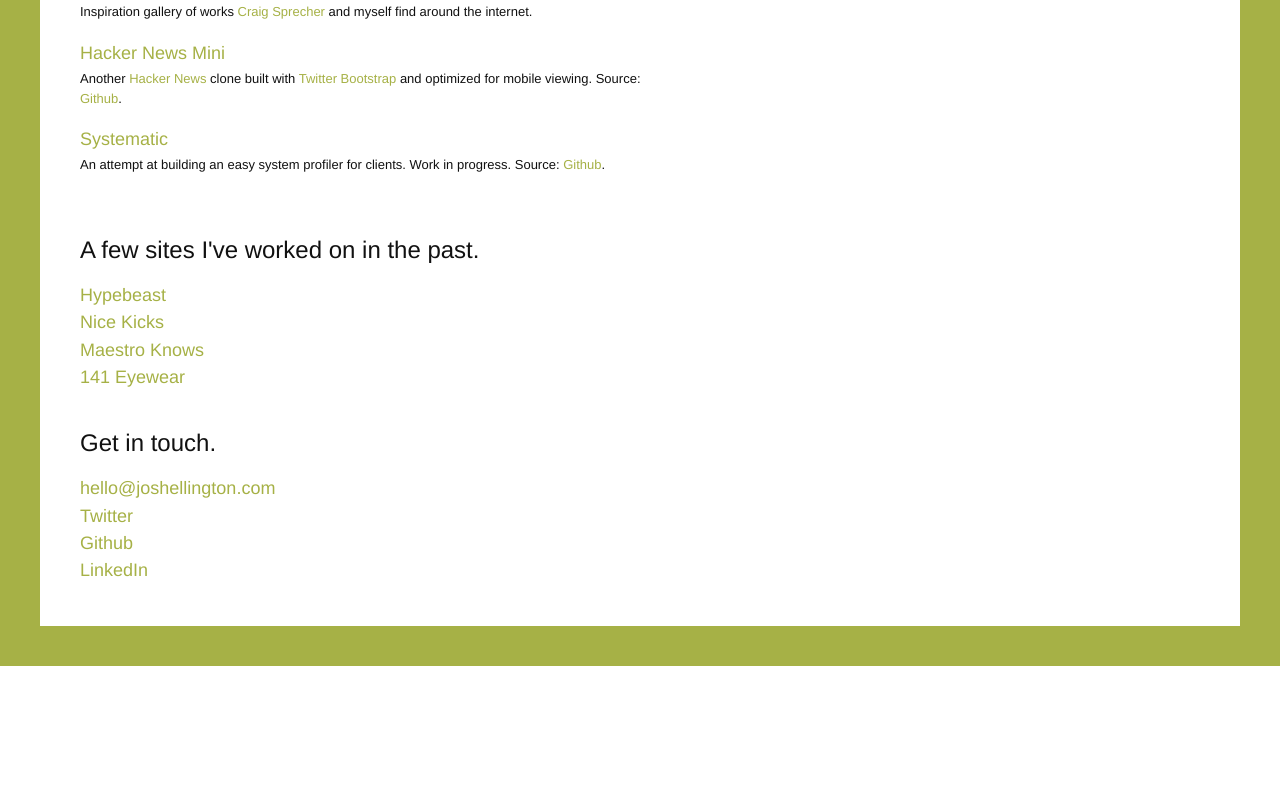
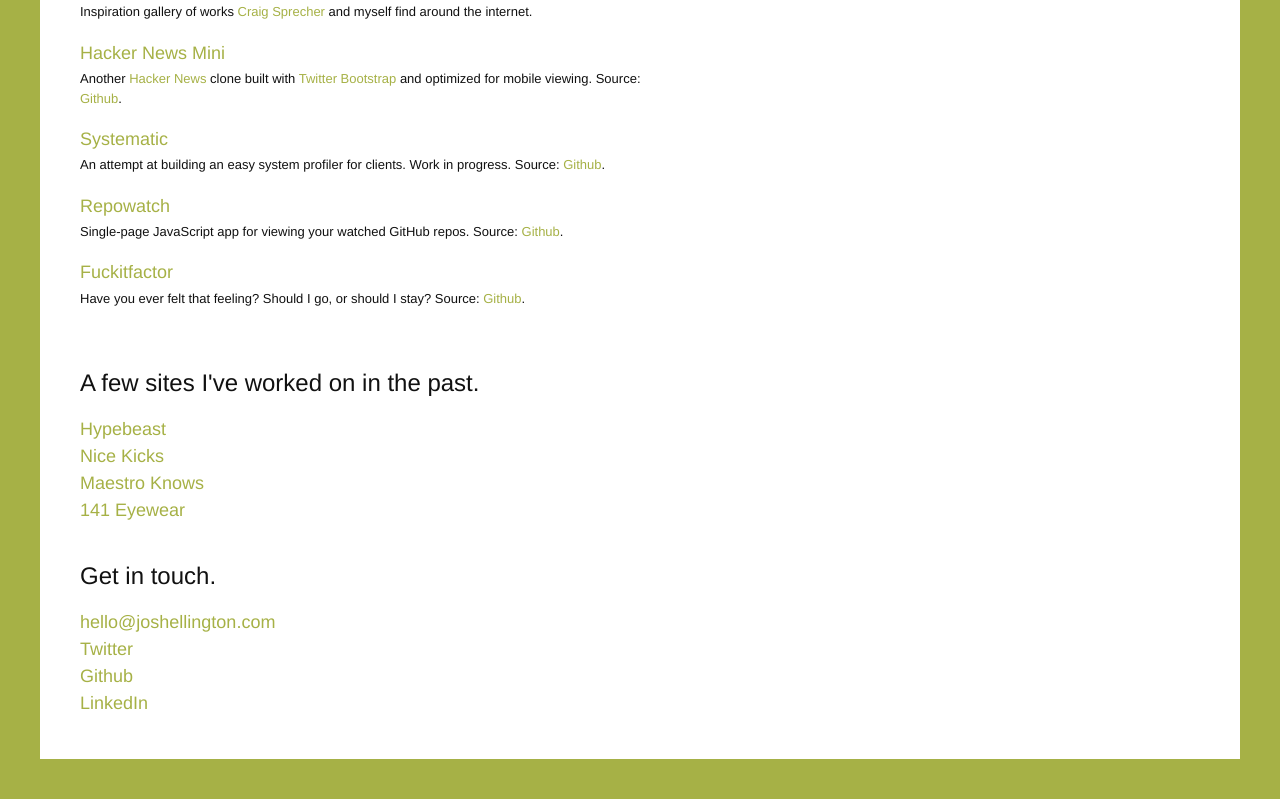
Before and after one commit to joshellington/joshellington.com, a PHP site: page / in a window 1280 px wide. Shown: the part 369-1168 px from the top of the page. Before the commit the page ends 1035 px from the top, so only its background shows below. Run offline with PHP 8.4, Linux system fonts and the light colour scheme; some libraries are stand-ins or nearby versions; some web fonts are replaced.

Commit message:
updated html

```diff
--- a/css/style.css
+++ b/css/style.css
@@ -41,8 +41,8 @@ body, button, input, select, textarea { font-family: sans-serif; color: #222; }
  * Also: hot pink!
  */
 
-::-moz-selection { background: #fe57a1; color: #fff; text-shadow: none; }
-::selection { background: #fe57a1; color: #fff; text-shadow: none; }
+::-moz-selection { background: #eee; color: #333; text-shadow: none; }
+::selection { background: #eee; color: #333; text-shadow: none; }
 
 
 /* =============================================================================
@@ -207,6 +207,7 @@ body {
   color:#111;
   border:40px solid #111;
   padding:40px;
+  min-height:100%;
 }
 
 a {
--- a/index.html
+++ b/index.html
@@ -51,6 +51,16 @@
 				<h3><a href="http://systematic.heroku.com/">Systematic</a></h3>
 				<h4>An attempt at building an easy system profiler for clients. Work in progress. Source: <a href="https://github.com/joshellington/Systematic">Github</a>.</h4>
 			</div>
+
+			<div class="play-single">
+				<h3><a href="http://joshellington.github.com/Repowatch">Repowatch</a></h3>
+				<h4>Single-page JavaScript app for viewing your watched GitHub repos. Source: <a href="https://github.com/joshellington/Repowatch">Github</a>.</h4>
+			</div>
+
+			<div class="play-single">
+				<h3><a href="http://fuckitfactor.com">Fuckitfactor</a></h3>
+				<h4>Have you ever felt that feeling? Should I go, or should I stay? Source: <a href="https://github.com/joshellington/fuckitfactor">Github</a>.</h4>
+			</div>
 		</div>
 
 		<div class="work">
@@ -77,7 +87,7 @@
 	</footer>
 </div> <!--! end of #container -->
 
-<script src="//ajax.googleapis.com/ajax/libs/jquery/1.7.1/jquery.min.js"></script>
+<script src="http://ajax.googleapis.com/ajax/libs/jquery/1.7/jquery.min.js"></script>
 <script>window.jQuery || document.write('<script src="js/libs/jquery-1.7.1.min.js"><\/script>')</script>
 
 <script src="js/plugins.js"></script>
--- a/js/script.js
+++ b/js/script.js
@@ -6,6 +6,12 @@
 
 $(function() {
   switchBorder();
+
+  $('body').css('min-height', window.innerHeight - 160+'px');
+
+  $(window).resize(function() {
+    $('body').css('min-height', window.innerHeight - 160+'px');
+  });
 });
 
 
```
Also changed, not shown: .htaccess, 404.html (line endings or trailing spaces), humans.txt (line endings or trailing spaces), js/libs/modernizr-2.0.6.min.js, js/plugins.js (line endings or trailing spaces), robots.txt (line endings or trailing spaces).
